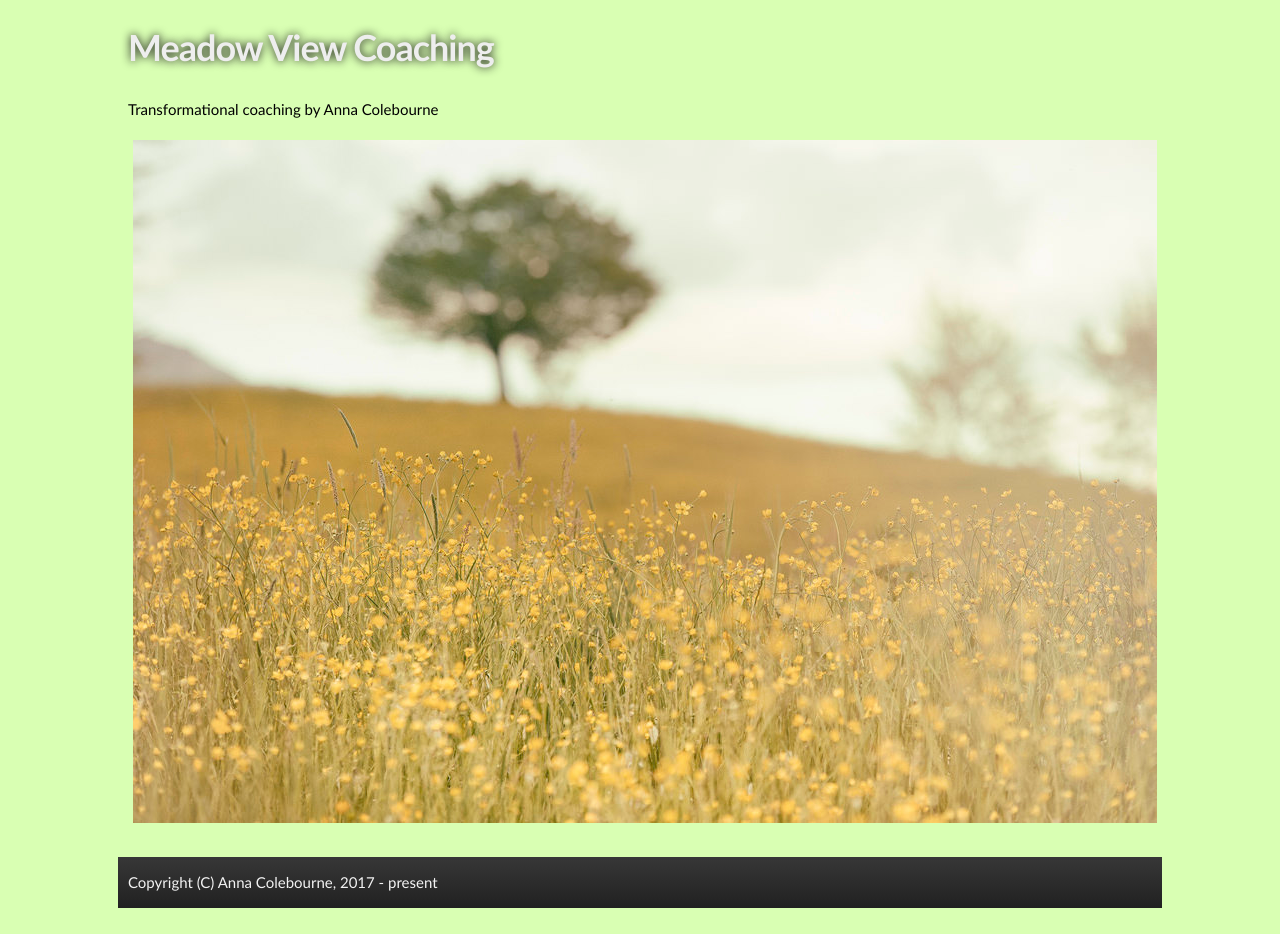
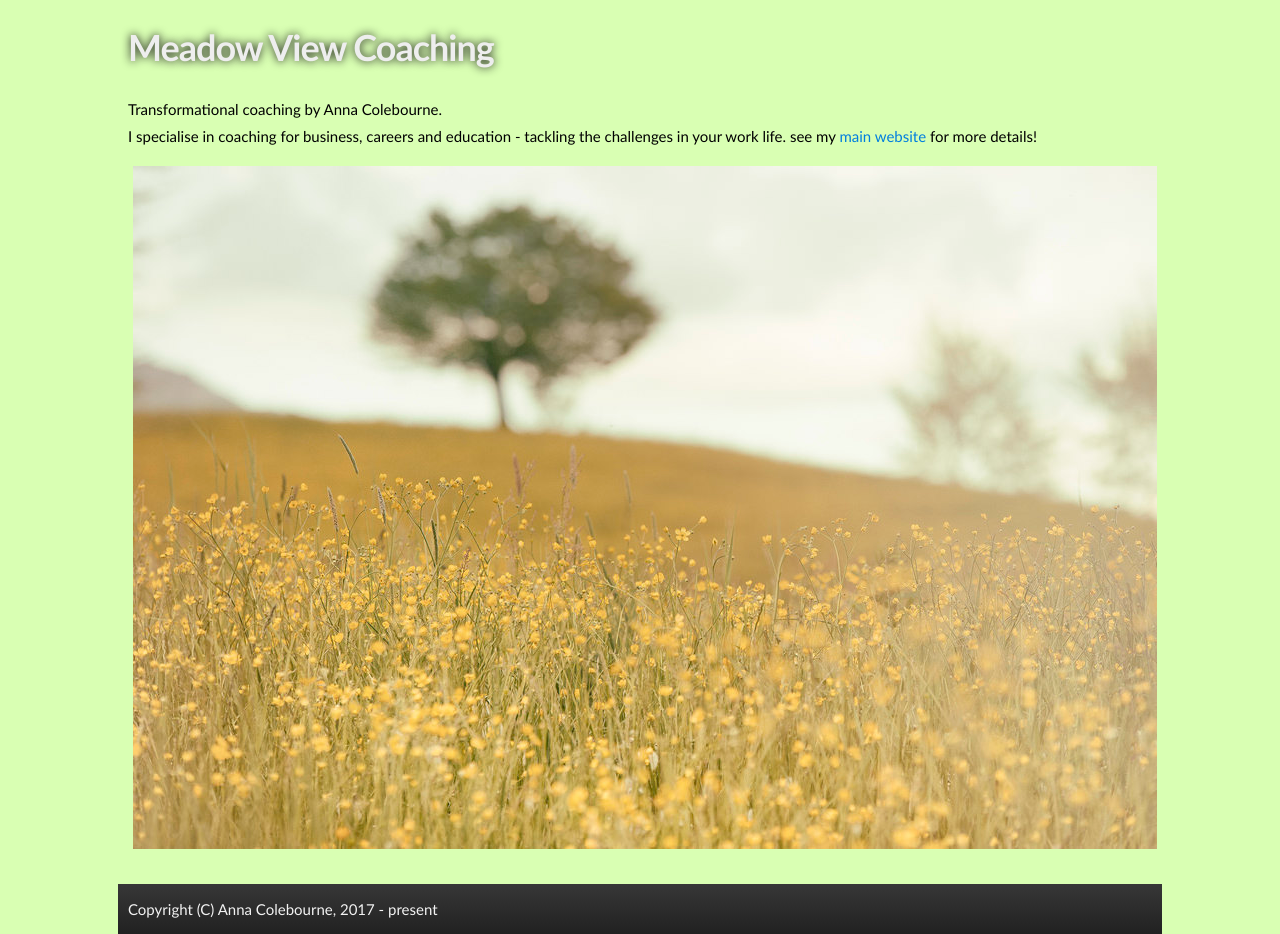
Before and after one commit to jodaanna/jodaanna.github.io, a Jekyll site: the page built from index.md, in a window 1280 px wide. Built offline with Jekyll 4.4.1, drawn with Linux system fonts in a browser that asks for light colours; before the commit the page ends 908 px from its top, so only the background shows below that.

Commit message:
Add description and link

```diff
--- a/index.md
+++ b/index.md
@@ -4,6 +4,8 @@ title: Meadow View Coaching
 subtitle: Transformational coaching in South West London
 ---
 
-Transformational coaching by Anna Colebourne
+Transformational coaching by Anna Colebourne.
+
+I specialise in coaching for business, careers and education - tackling the challenges in your work life. see my [main website](https://www.meadowviewcoaching.co.uk) for more details!
 
 [![Meadow View Coaching](images/OneTreeMeadow.jpg "Meadow View Coaching - Anna Colebourne")](https://www.meadowviewcoaching.co.uk)
```
